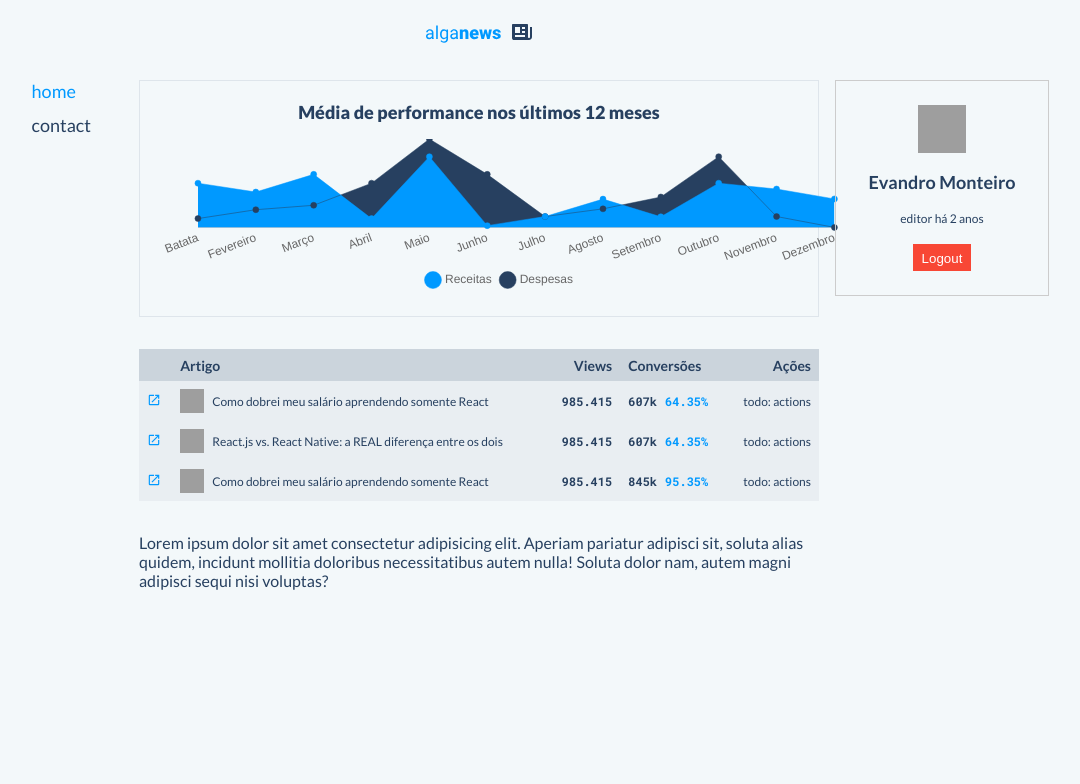
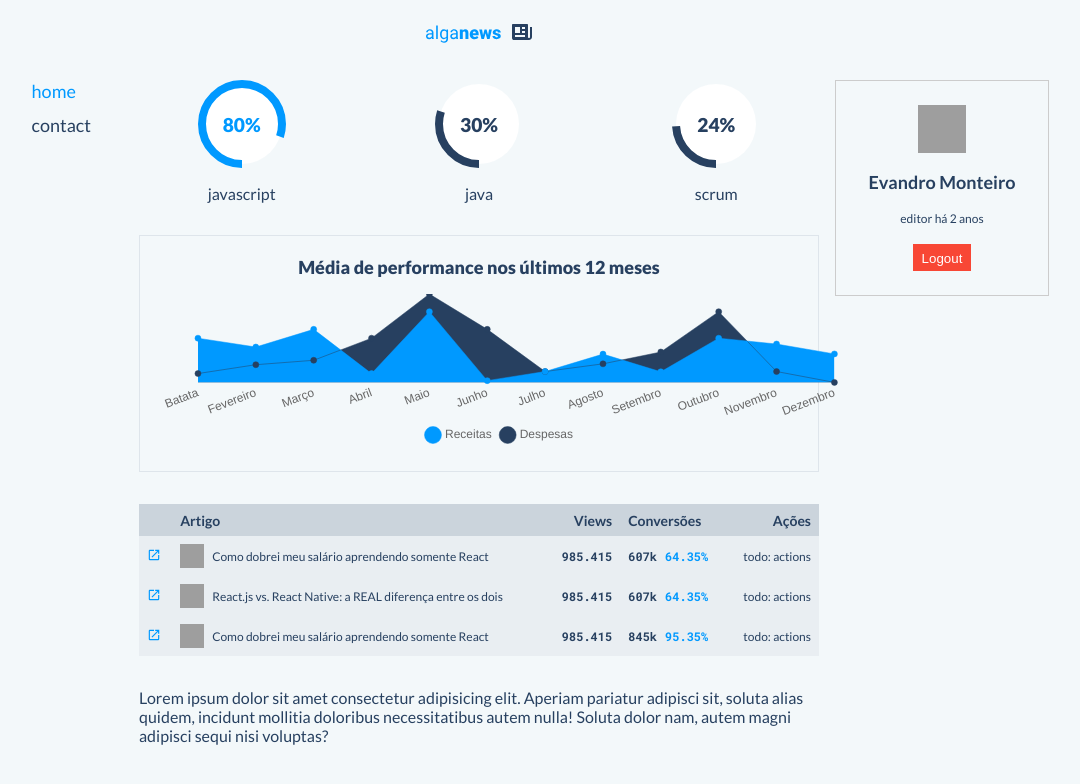
Before and after one commit to goodvandro/alganews-cms, a React (Create React App) app: page / in a window 1280 px wide. Shown: the top 784 px of the page, without its empty margins (161-1241 px from the left). Built offline with nearby package versions, Linux system fonts and the light colour scheme; grey boxes are pictures that could not be loaded.

Commit message:
Feature - add user tag

```diff
--- /dev/null
+++ b/src/app/features/UserTopTags.tsx
@@ -0,0 +1,16 @@
+import styled from "styled-components";
+import CircleChart from "../components/CircleChart";
+
+export default function UserTopTags() {
+  return <UserTopTagsWrapper>
+    <CircleChart progress={80} size={88} caption={'JavaScript'} theme="primary" />
+    <CircleChart progress={30} size={88} caption={'Java'} />
+    <CircleChart progress={24} size={88} caption={'Scrum'} />
+  </UserTopTagsWrapper>
+}
+
+const UserTopTagsWrapper = styled.div`
+  display: grid;
+  grid-template-columns: repeat(3, 1fr);
+  gap: 32px;
+`
--- a/src/app/views/Home.view.tsx
+++ b/src/app/views/Home.view.tsx
@@ -1,12 +1,14 @@
 import usePageTitle from "../../core/hooks/usePageTitle"
 import PostsList from "../features/PostsList"
-import UserMetrics from "../features/UserMetrics"
+import UserMetrics from "../features/UserPerformance"
+import UserTopTags from "../features/UserTopTags"
 import DefaultLayout from '../layouts/Default/Default.layout'
 
 export default function Home() {
   usePageTitle('Home')
 
   return <DefaultLayout>
+    <UserTopTags />
     <UserMetrics />
     <PostsList />
   </DefaultLayout>
```
Also changed, not shown: src/app/features/UserPerformance.tsx (renamed from src/app/features/UserMetrics.tsx).
